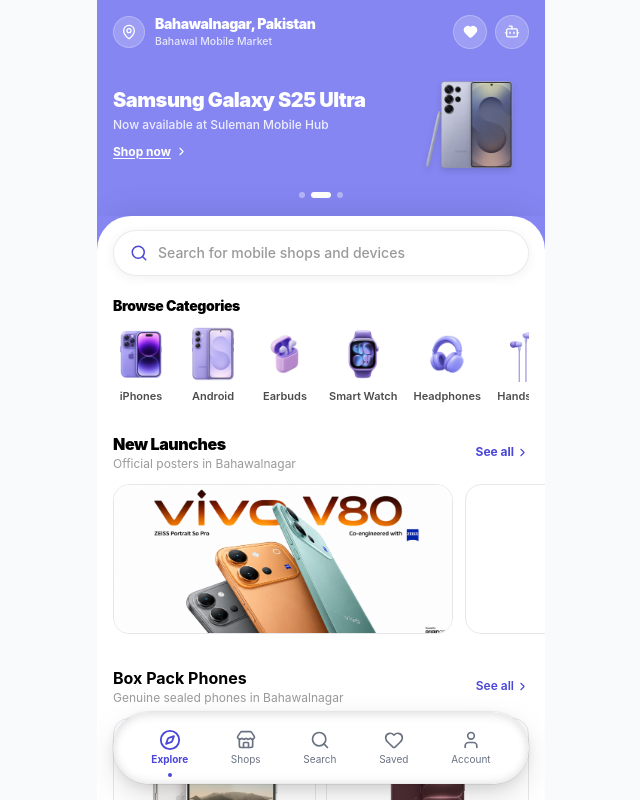
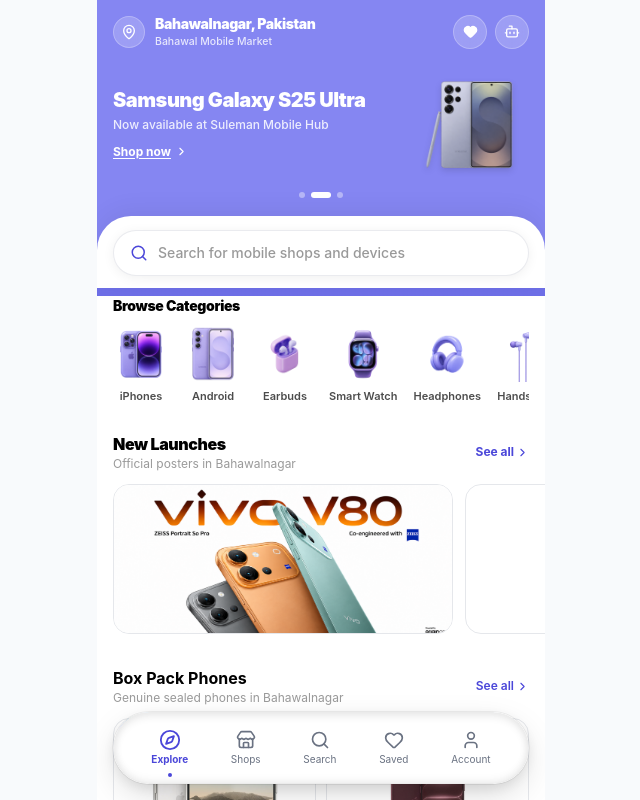
Before and after one commit to supportquranic/bwn, a React (Vite) app: page / in a window 1280 px wide. Shown: the whole page, without its empty margins (319-959 px from the left). Built offline with nearby package versions, Linux system fonts and the light colour scheme.

Commit message:
Remove duplicate outer white sheet curve; ensure single persistent white sheet docked at top-[84px] matching Image 1 exactly

```diff
--- a/src/components/HomePage.jsx
+++ b/src/components/HomePage.jsx
@@ -293,13 +293,12 @@ export default function HomePage({ onShop, onProduct, favorites, onToggleFav, on
       {/* ── Lower White Sheet — slides up over hero, docks right below top bar ── */}
       <div
         ref={sheetRef}
-        className="relative z-10 bg-white rounded-t-[34px] min-h-screen pb-28"
-        style={{ boxShadow: '0 -8px 30px rgba(0,0,0,0.08)' }}
+        className="relative z-10 min-h-screen pb-28"
       >
 
         {/* ── Sticky search bar with permanent, persistent rounded corners backed by #8586f2 ── */}
         <div className="sticky top-[84px] z-20" style={{ background: '#8586f2' }}>
-          <div className="bg-white rounded-t-[34px] px-4 pt-3.5 pb-3">
+          <div className="bg-white rounded-t-[34px] px-4 pt-3.5 pb-3" style={{ boxShadow: '0 -6px 25px rgba(0,0,0,0.06)' }}>
             <button
               className="w-full bg-white hover:bg-gray-50/80 border border-gray-200/80 rounded-full px-4 py-3 flex items-center gap-2.5 active:scale-[0.99] transition-all text-left shadow-[0_2px_12px_rgba(0,0,0,0.06)]"
               onClick={onSearchFocus}
@@ -309,6 +308,9 @@ export default function HomePage({ onShop, onProduct, favorites, onToggleFav, on
             </button>
           </div>
         </div>
+
+        {/* ── White Sheet Body Content ── */}
+        <div className="bg-white">
 
         {/* ── 3D Category Icons (no borders, no background shapes) ── */}
         <div className="mt-2 px-4">
@@ -643,7 +645,8 @@ export default function HomePage({ onShop, onProduct, favorites, onToggleFav, on
           </div>
         </div>
 
-        <div className="h-4" />
+          <div className="h-4" />
+        </div>
       </div>
 
       {/* ── Brand Models Bottom Sheet Modal ── */}
--- a/src/utils/imageStore.js
+++ b/src/utils/imageStore.js
@@ -3,7 +3,7 @@
 
 import { useState, useEffect } from 'react';
 
-const SCHEMA_VERSION = 'bm_v10_canonical_2026';
+const SCHEMA_VERSION = 'bm_v11_canonical_2026';
 const VERSION_KEY = 'bm_schema_version';
 const CONTENT_STORAGE_KEY = 'bm_custom_content';
 const OLD_IMAGES_KEY = 'bm_custom_images';
```
